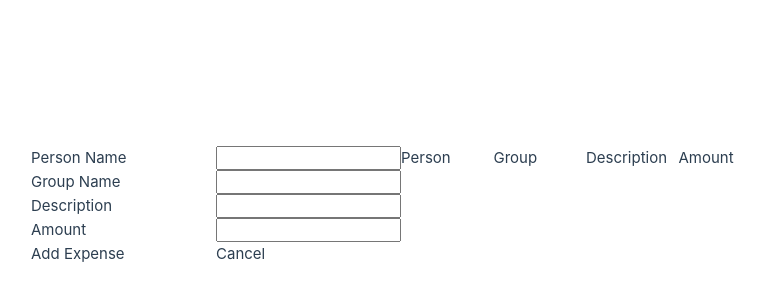
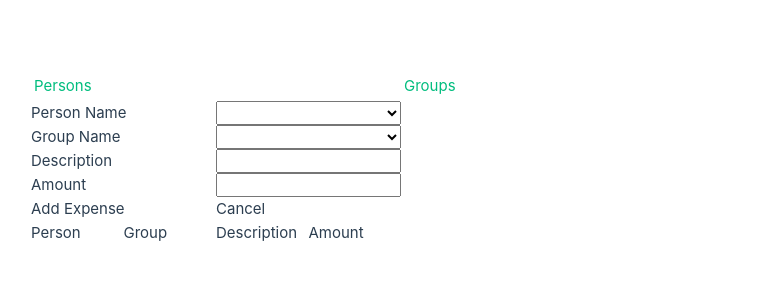
Before and after one commit to Lep333/invoice_splitter, a Vue app: page /expenses in a window 1280 px wide. Shown: the part 194-494 px from the top of the page, without its empty margins (239-1004 px from the left). Built offline with nearby package versions, Linux system fonts and the light colour scheme.

Commit message:
Started to use data across components

```diff
--- a/src/components/Expenses.vue
+++ b/src/components/Expenses.vue
@@ -1,9 +1,20 @@
 <template>
+    <router-link to="/persons">Persons</router-link>
+    <router-link to="/groups">Groups</router-link>
+    <div id="expensesView">
         <div id="addExpenseDialog">
             <label for="personName">Person Name</label>
-        <input id="personName" v-model="personName">
+            <select name="personName" v-model="personName">
+                <template v-for="person in this.getPersons" :key="person">
+                    <option> {{ person.name }} </option>
+                </template>
+            </select>
             <label for="groupName">Group Name</label>
-        <input id="groupName" v-model="groupName">
+            <select name="groupName" v-model="groupName">
+                <template v-for="group in this.getGroupsOfPerson()" :key="group">
+                    <option> {{ group }} </option>
+                </template>
+            </select>
             <label for="description">Description</label>
             <input id="description" v-model="description">
             <label for="amount">Amount</label>
@@ -21,6 +32,7 @@
                 <div> {{ el.description }} </div>
                 <div> {{ el.amount }} </div>
             </template>
+        </div>
     </div>
 </template>
 
@@ -55,17 +67,38 @@ export default {
             this.description = "";
             this.amount = "";
         },
+        getGroupsOfPerson() {
+            console.log("hi");
+            for (let person of this.getPersons) {
+                if (person.name == this.personName) {
+                    return [person.groups];
+                }
+            }
+        },
     },
     computed: {
         getExpenses() {
             const store = billSplitterStore();
             return store.getExpenses;
-        }
+        },
+        getPersons() {
+            const store = billSplitterStore();
+            return store.getPersons;
+        },
+        getGroups() {
+            const store = billSplitterStore();
+            return store.getGroups;
+        },
     }
 }
 </script>
 
 <style scoped>
+#expensesView {
+    display: grid;
+    grid-template-rows: 1fr 1fr;
+}
+
 #addExpenseDialog {
     display: grid;
     grid-template-columns: 1fr 1fr;
--- a/src/components/Groups.vue
+++ b/src/components/Groups.vue
@@ -1,6 +1,7 @@
 <template>
     <nav>
         <router-link to="/persons">Persons</router-link>
+        <router-link to="/expenses">Expenses</router-link>
     </nav>
     <div id="addGroupDialog">
         <label for="newGroupInput">Group Name</label>
@@ -8,8 +9,12 @@
         <div @click="this.addGroup()">Add Group</div>
     </div>
     <div id="groupList">
+        <template v-for="el in this.groupsListCaptions" :key="el">
+            <div> {{ el }} </div>
+        </template>
         <template v-for="el in this.getGroups" :key="el">
             <div>{{ el }}</div>
+            <div> {{ this.getExpensesOfGroup(el) }} </div>
         </template>
     </div>
 </template>
@@ -21,6 +26,7 @@ export default {
   data() {
     return {
         newGroup: "",
+        groupsListCaptions: ["Name", "Expenses"],
     }
   },
   methods: {
@@ -30,12 +36,26 @@ export default {
             store.addGroup(this.newGroup);
             this.newGroup = "";
         }
+    },
+    getExpensesOfGroup(groupName) {
+        let groups = this.getExpenses;
+        let sum = 0.0;
+        for (let group of groups) {
+            if (group.groupName == groupName) {
+                sum += group.amount;
+            }
+        }
+        return sum;
     }
   },
   computed: {
     getGroups() {
         const store = billSplitterStore();
         return store.getGroups;
+    },
+    getExpenses() {
+        const store = billSplitterStore();
+        return store.getExpenses;
     }
   },
   name: 'Groups',
@@ -50,6 +70,6 @@ export default {
 
 #groupList {
     display: grid;
-    grid-template-columns: 1fr;
+    grid-template-columns: 1fr 1fr;
 }
 </style>
--- a/src/components/Persons.vue
+++ b/src/components/Persons.vue
@@ -1,3 +1,34 @@
+<template>
+  <router-link to="/groups">Groups</router-link>
+  <router-link to="/expenses">Expenses</router-link>
+  <div id="addPersonDialog" v-show="showDialog">
+    <label for="name" type="text">Name</label>
+    <input id="name"  v-model="newPerson">
+    <label for="groups">Groups</label>
+    <select name="groups" v-model="newPersonGroups">
+      <template v-for="group in this.getGroups" :key="group">
+        <option> {{ group }} </option>
+      </template>
+    </select>
+    <div id="addPersonButton" class="button" v-show="this.newPerson" @click="addPerson()">Add person</div>
+    <div id="cancelButton" class="button" v-show="this.newPerson" @click="cancelAddingPerson()">Cancel</div>
+  </div>
+  <div>
+    <img @click="showDialog = true" id="addPerson" src="../assets/person_add_24dp_E8EAED_FILL0_wght400_GRAD0_opsz24.svg" alt="add person">
+  </div>
+  <div id="personList">
+    <template v-for="el in this.personTableHeader" :key="el">
+      <div> {{ el }} </div>
+    </template>
+    <template v-for="el in this.getPersons" :key="el">
+      <div> {{ el.name }} </div>
+      <div>  {{ el.groups }} </div>
+      <div>  {{ el.expenses }} </div>
+      <div>  {{ el.balance }} </div>
+    </template>
+  </div>
+</template>
+
 <script>
 import { billSplitterStore } from '@/store';
 
@@ -29,36 +60,14 @@ export default {
     getPersons() {
       const store = billSplitterStore();
       return store.getPersons;
+    },
+    getGroups() {
+      const store = billSplitterStore();
+      return store.getGroups;
     }
   }
 }
 </script>
-
-<template>
-  <router-link to="/groups">Groups</router-link>
-  <div id="addPersonDialog" v-show="showDialog">
-    <label for="name" type="text">Name</label>
-    <input id="name"  v-model="newPerson">
-    <label for="groups">Groups</label>
-    <input id="groups" v-model="newPersonGroups">
-    <div id="addPersonButton" class="button" v-show="this.newPerson" @click="addPerson()">Add person</div>
-    <div id="cancelButton" class="button" v-show="this.newPerson" @click="cancelAddingPerson()">Cancel</div>
-  </div>
-  <div>
-    <img @click="showDialog = true" id="addPerson" src="../assets/person_add_24dp_E8EAED_FILL0_wght400_GRAD0_opsz24.svg" alt="add person">
-  </div>
-  <div id="personList">
-    <template v-for="el in this.personTableHeader" :key="el">
-      <div> {{ el }} </div>
-    </template>
-    <template v-for="el in this.getPersons" :key="el">
-      <div> {{ el.name }} </div>
-      <div>  {{ el.groups }} </div>
-      <div>  {{ el.expenses }} </div>
-      <div>  {{ el.balance }} </div>
-    </template>
-  </div>
-</template>
 
 <style scoped>
 #personList {
```
Lines whose indentation alone changed are shown as unchanged.
